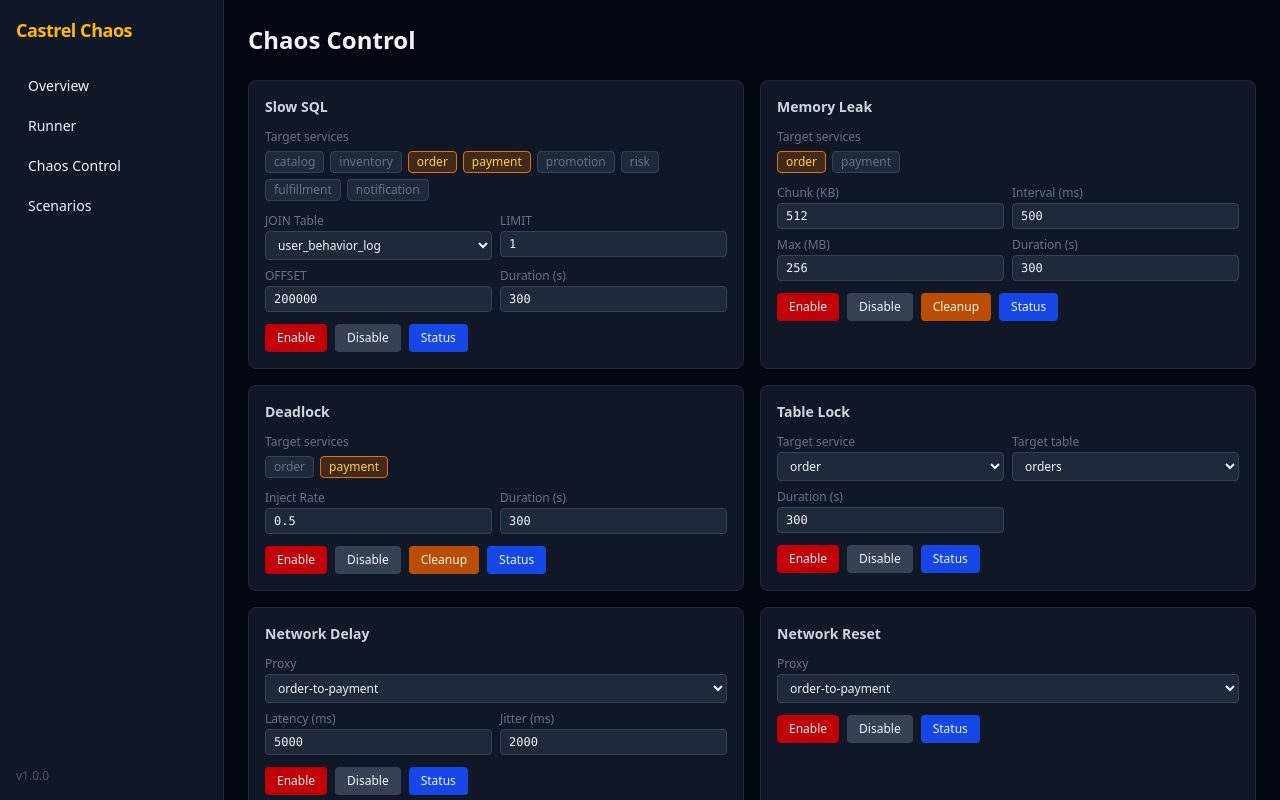
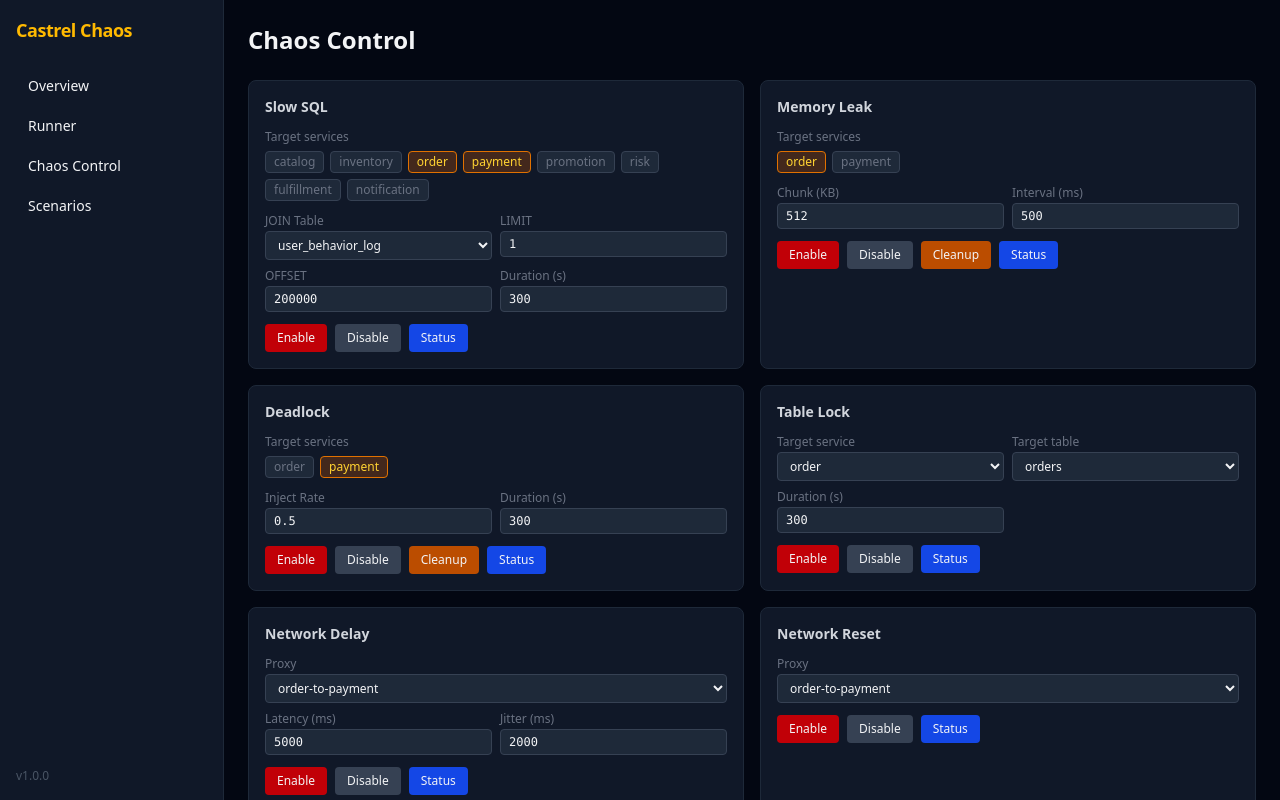
Before and after one commit to asatasinon/mall-chaos, a Next.js app in the folder traffic-control-plane/: page /chaos in a window 1280 px wide. Built offline with nearby package versions, Linux system fonts and the light colour scheme.

Commit message:
Feature #Castrel-001 优化场景

```diff
--- a/traffic-control-plane/src/app/chaos/page.tsx
+++ b/traffic-control-plane/src/app/chaos/page.tsx
@@ -56,8 +56,6 @@ export default function ChaosControlPage() {
           extraParams={[
             { key: 'chunkSizeKb', label: 'Chunk (KB)', type: 'number', default: '512' },
             { key: 'intervalMs', label: 'Interval (ms)', type: 'number', default: '500' },
-            { key: 'maxMb', label: 'Max (MB)', type: 'number', default: '256' },
-            { key: 'durationSec', label: 'Duration (s)', type: 'number', default: '300' },
           ]}
         />
         <MultiTargetCard
```
Also changed, not shown: 1 other file (tests, documents, lock files or other folders).
